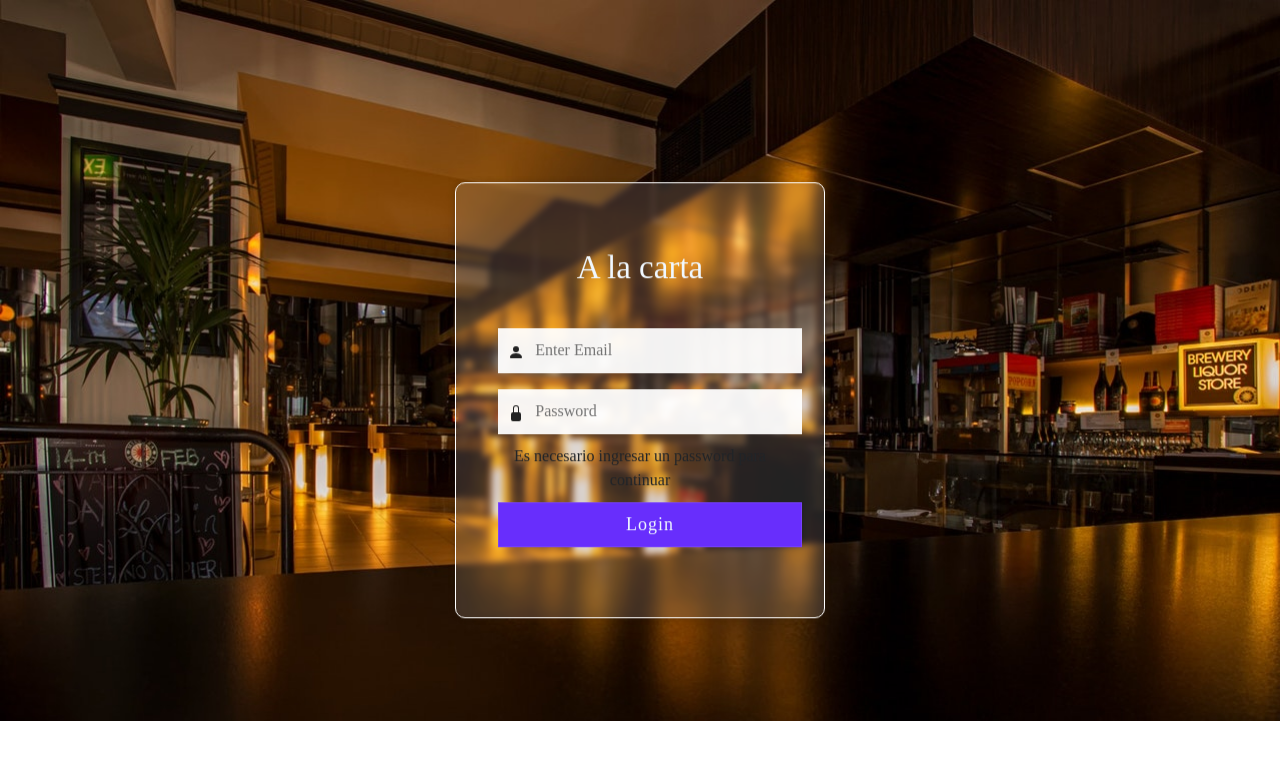
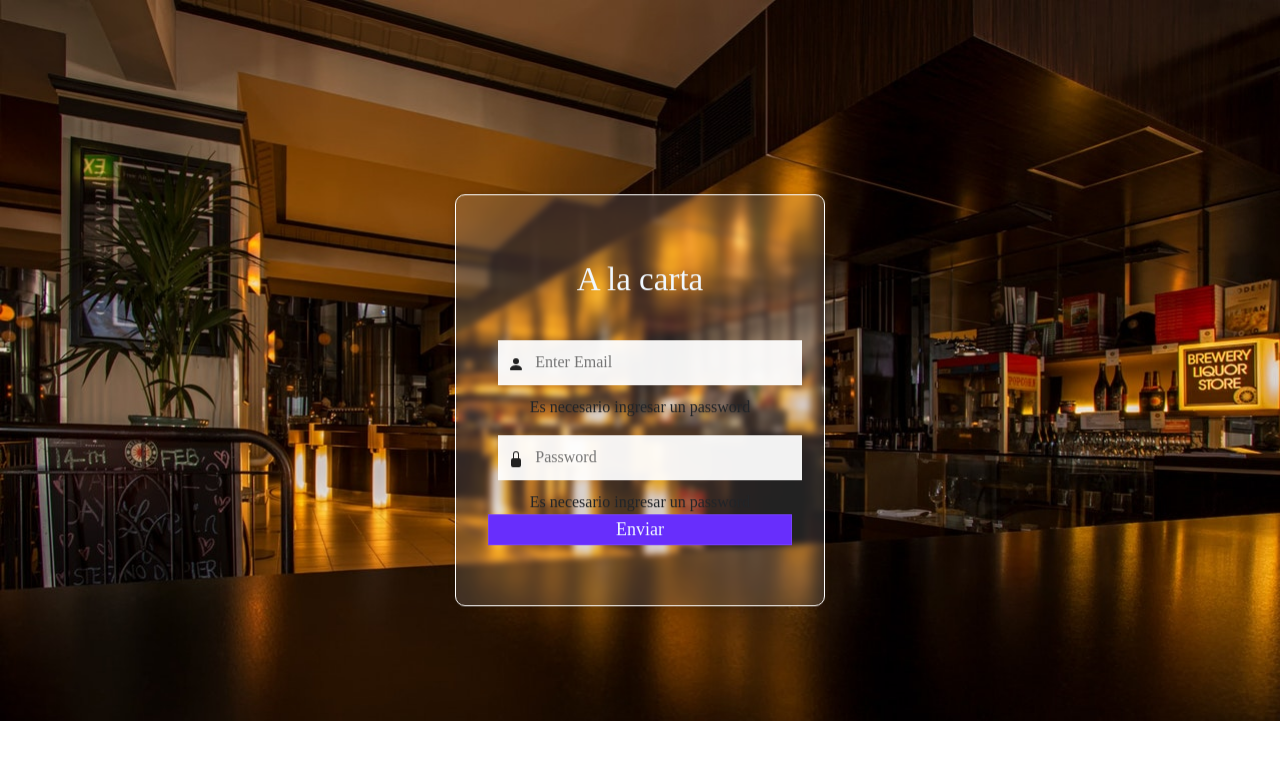
Before and after one commit to MacarenaRodriguez1993/A_la_carta, an Angular app: page /login in a window 1280 px wide. Shown: the top 760 px of the page. Built offline with nearby package versions, Linux system fonts and the light colour scheme; a web font is replaced by a local one.

Commit message:
sweetalert

```diff
--- a/package.json
+++ b/package.json
@@ -22,6 +22,8 @@
     "bootstrap": "^5.2.0",
     "bootstrap-icons": "^1.9.1",
     "rxjs": "~7.5.0",
+    "sweetalert": "^2.1.2",
+    "sweetalert2": "^11.4.26",
     "tslib": "^2.3.0",
     "zone.js": "~0.11.4"
   },
--- a/src/app/components/login/login.component.css
+++ b/src/app/components/login/login.component.css
@@ -46,8 +46,7 @@
 .space{
     margin-top: 16px;
 }
-.field input[type="submit"]{
-
+.field-boton{
     background: #682efc;
     border: 1px solid #7741fd;
     color: aliceblue;
@@ -55,7 +54,44 @@
     letter-spacing: 1px;
     cursor: pointer;
     transition: 0.3s ease;
+    display: flex;
+    justify-content: center;
 }
-.field input[type="submit"]:hover{
-    background-color: #4a0de4f5;
+
+.field-boton button{
+    background: none;
+    border: none;
+    color: aliceblue;
+    justify-content: center;
 }
+.loading{
+    width: 35px;
+    height: 35px;
+    display: flex;
+    flex-wrap: wrap;
+   padding-top: 15px;
+    justify-content: space-between;
+}
+.ball{
+    width: 6px;
+    height: 6px;
+    border-radius: 50%;
+    background-color: #d3cde2;
+    animation: bounce 0.5s alternate infinite;
+}
+.ball:nth-child(2){
+    animation-delay: .16s;
+}
+
+.ball:nth-child(3){
+    animation-delay: .32s;
+}
+
+@keyframes bounce {
+    from{
+        transform: scaleX(1.25);
+    }
+    to{
+        transform: translateY(-10px) scaleX(1);
+    }
+}
--- a/src/app/components/login/login.component.html
+++ b/src/app/components/login/login.component.html
@@ -8,9 +8,11 @@
                   </svg></span>
                 <input type="text" formControlName="email" placeholder="Enter Email">
             </div>
-            <div *ngIf="formulario.controls['email'].invalid && (formulario.controls['email'].dirty || formulario.controls['email'].touched)">
-                El email ingresado no es valido
+
+            <div *ngIf="this.formulario.get('email')?.errors?.['required']">
+                Es necesario ingresar un password
             </div>
+
             <div class="field space">
                 <span><svg xmlns="http://www.w3.org/2000/svg" width="16" height="16" fill="currentColor" class="bi bi-lock-fill" viewBox="0 0 16 16">
                     <path d="M8 1a2 2 0 0 1 2 2v4H6V3a2 2 0 0 1 2-2zm3 6V3a3 3 0 0 0-6 0v4a2 2 0 0 0-2 2v5a2 2 0 0 0 2 2h6a2 2 0 0 0 2-2V9a2 2 0 0 0-2-2z"/>
@@ -18,11 +20,20 @@
                 <input type="password" formControlName="password" class="pass-key" placeholder="Password">
             </div>
             <div *ngIf="formulario.controls['password'].invalid">
-                Es necesario ingresar un password para continuar
+                Es necesario ingresar un password
             </div>
-            <div class="field">
-                <input type="submit" value="Login">
+            <!-- <div class="field">
+                <input type="submit" value="Enviar">
+            </div> -->
+            <div class="field-boton">
+                <div *ngIf="loading" class="loading">
+                    <div class="ball"></div>
+                    <div class="ball"></div>
+                    <div class="ball"></div>
+                </div>
+                <button *ngIf="!loading">Enviar</button>
             </div>
+
         </form>
     </div>
 </div>
--- a/src/app/components/login/login.component.ts
+++ b/src/app/components/login/login.component.ts
@@ -2,6 +2,7 @@ import { Component, OnInit } from '@angular/core';
 import { FormBuilder, FormControl, FormGroup, Validators } from '@angular/forms';
 import { TokenService } from 'src/app/service/token.service';
 import { HttpClient } from '@angular/common/http';
+import Swal from 'sweetalert2';
 import { loginI } from 'src/app/service/models/login.interface';
 import { Router } from '@angular/router';
 
@@ -13,7 +14,7 @@ import { Router } from '@angular/router';
 export class LoginComponent implements OnInit {
 
   isLogged=false;
-
+  loading=false
   formulario=new FormGroup(
     {
       email: new FormControl(''),
@@ -26,7 +27,7 @@ export class LoginComponent implements OnInit {
     private builder:FormBuilder,private router: Router,private tok:TokenService
   ) {
     this.formulario=this.builder.group({
-      email:['',Validators.email],
+      email:['',Validators.required],
       password:['',Validators.required]
     })
    }
@@ -40,6 +41,7 @@ export class LoginComponent implements OnInit {
  public onSubmit(){
   const url='http://challenge-react.alkemy.org/'
   const usuario={email:this.formulario.value.email, password:this.formulario.value.password}
+    this.loading=true;
     this.tok.login(url,usuario).subscribe(res=>{
       console.log(res);
       if(res!=''){
@@ -47,6 +49,7 @@ export class LoginComponent implements OnInit {
         sessionStorage.removeItem(token_key);
         sessionStorage.setItem(token_key,JSON.stringify(res));*/
         this.isLogged=true;
+        this.loading=false;
         this.tok.setToken(JSON.stringify(res));
         this.router.navigate(['']);
 
@@ -54,6 +57,23 @@ export class LoginComponent implements OnInit {
     }, err=>{
         console.log("ocurrio un error");
         this.isLogged=false;
+        Swal.fire({
+          title: 'Credenciales incorrectas',
+          text: "¿Quieres intentarlo nuevamente?",
+          icon: 'warning',
+          showCancelButton: true,
+          confirmButtonColor: '#3085d6',
+          confirmButtonText: 'Nuevo intento',
+          cancelButtonText:'Menu principal',
+          cancelButtonColor: '#1b9e4d',
+        }).then((result) => {
+          if (result.isConfirmed) {
+            this.router.navigate(['login']);
+            this.loading=false;
+          }else{
+            this.router.navigate(['']);
+          }
+        })
     });
  }
 
```
Also changed, not shown: src/app/app.module.ts (+6 -1 lines), 1 other file (tests, documents, lock files or other folders).
